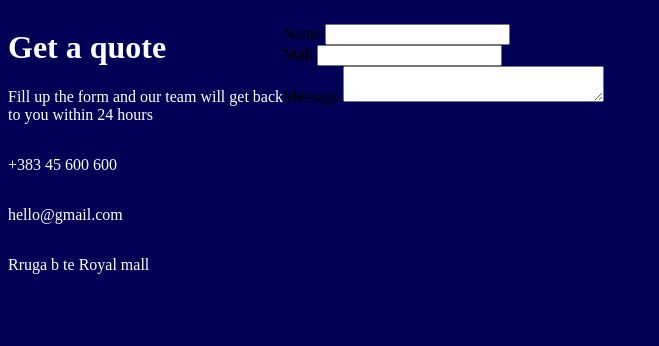
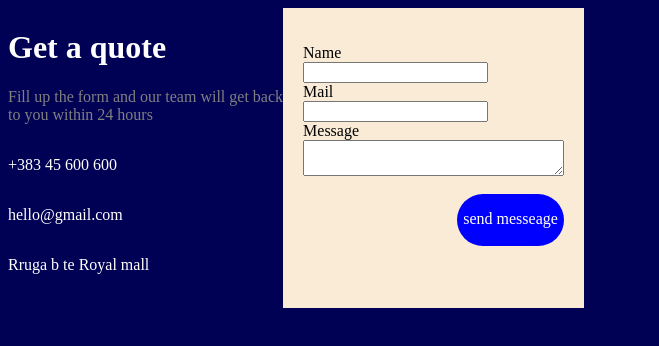
Before and after one commit to DionN966/contact-form, a plain HTML site: page index.html in a window 1280 px wide. Shown: the whole page, without its empty margins (0-659 px from the left). Drawn offline with Linux system fonts and the light colour scheme.

Commit message:
versioni 2.0
we fixed the right side of the contact form

```diff
--- a/index.html
+++ b/index.html
@@ -11,7 +11,7 @@
     <!--divi i majte-->
        <div>
 <h1 class="bardhe">Get a quote</h1>
-<p class="bardhe">Fill up the form and our team will get back <br> to you within 24 hours</p>
+<p class="kaft">Fill up the form and our team will get back <br> to you within 24 hours</p>
 
 <!--pjesa e mesme-->
 <div class="telefoni">
@@ -39,16 +39,20 @@
 </div>
 
 <!--divi i djathte-->
-<div>
+<div id="rightside">
 <form action="#"></form>
-    <label for="Name">Name</label>
+    <label for="Name">Name</label><br>
     <input type="text">
     <br>
-    <label for="Mail">Mail</label>
+    <label for="Mail">Mail</label><br>
     <input type="text">
     <br>
-    <label for="Message">Message</label>
+    <label for="Message">Message</label><br>
     <textarea name="Message" cols="30"></textarea>
+<br><br>
+    <div id="butoni">
+        <p>send messeage</p>
+    </div>
 </div>
 <!--fundi i divit kryesore-->
      </div>
--- a/style.css
+++ b/style.css
@@ -13,6 +13,23 @@
     .main{
         display: flex;
     }
+    .kaft{
+
+        color: grey;
+    }
+    #rightside{
+        padding: 20px;
+        background-color: antiquewhite;
+    }
+    #butoni{
+        height: 52px;
+        width: 107px;
+        background-color: blue;
+        border-radius: 30px;
+        text-align: center;
+        color: white;
+        float: right;
+    }
     .bardhe{
         color: white;
     }
```
